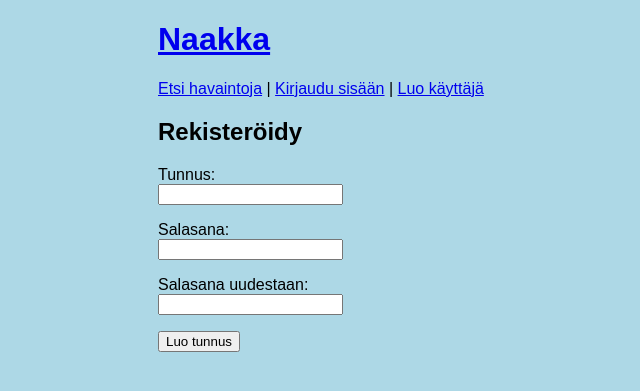
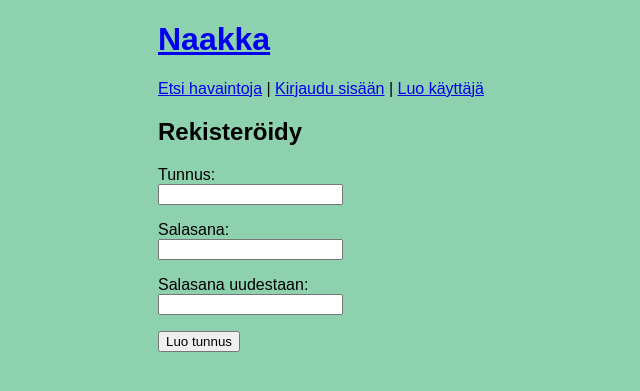
Before and after one commit to matiashei/lintuhavainnot, a Flask app: page /register in a window 1280 px wide. Shown: the top 391 px of the page, without its empty margins (82-722 px from the left). Run offline with Flask 3, Linux system fonts and the light colour scheme.

Commit message:
fix background colour

```diff
--- a/static/main.css
+++ b/static/main.css
@@ -2,5 +2,5 @@ body {
   margin: auto;
   max-width: 50em;
   font-family: sans-serif;
-  background-color: lightblue;
+  background-color: rgb(141, 209, 175);
 }
```
